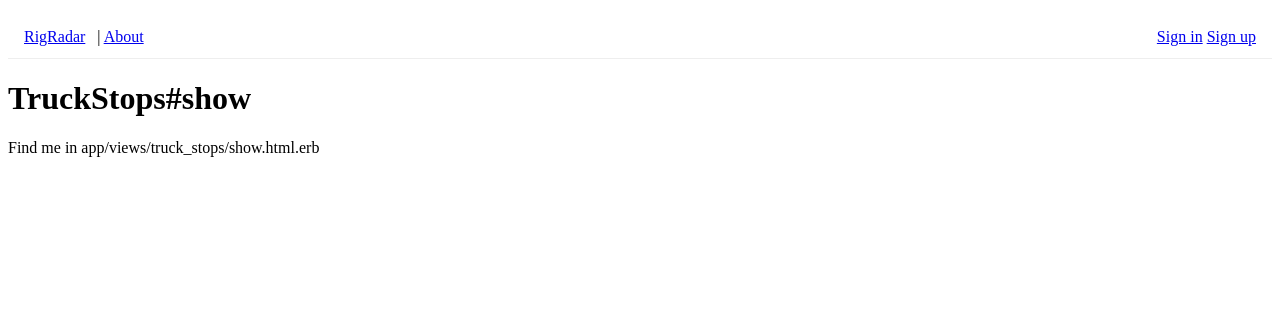
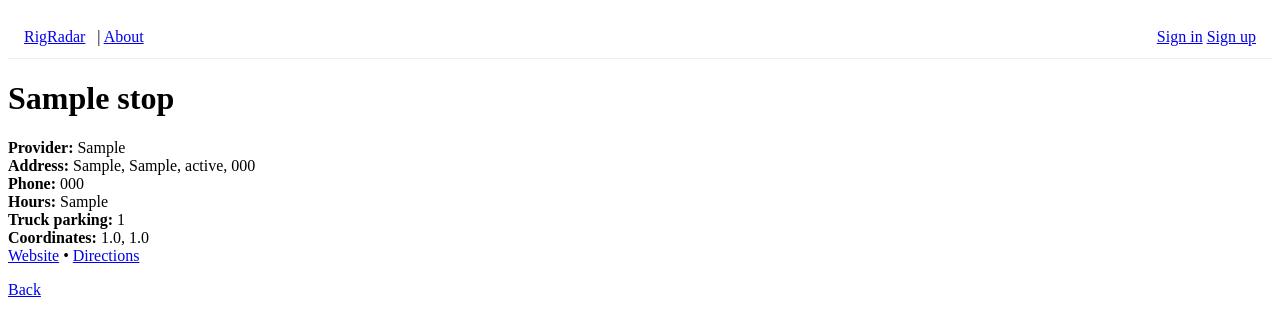
Before and after one commit to melhelow/RigRadar, a Rails app: page /truck_stops/1 in a window 1280 px wide. Shown: the top 336 px of the page. Run offline with Rails 7, Linux system fonts and the light colour scheme; tables that the repository leaves empty hold one stand-in row (values such as "Sample post"); some libraries are stand-ins or nearby versions.

Commit message:
truck view show

```diff
--- a/app/views/truck_stops/show.html.erb
+++ b/app/views/truck_stops/show.html.erb
@@ -1,2 +1,27 @@
-<h1>TruckStops#show</h1>
-<p>Find me in app/views/truck_stops/show.html.erb</p>
+<h1><%= @truck_stop.name %></h1>
+
+<p>
+  <% if @truck_stop.provider.present? %>
+    <strong>Provider:</strong> <%= @truck_stop.provider %><br>
+  <% end %>
+  <strong>Address:</strong>
+  <%= [@truck_stop.street, @truck_stop.city, @truck_stop.state, @truck_stop.zip_code].compact.join(", ") %><br>
+  <% if @truck_stop.phone.present? %>
+    <strong>Phone:</strong> <%= @truck_stop.phone %><br>
+  <% end %>
+  <% if @truck_stop.opening_hours.present? %>
+    <strong>Hours:</strong> <%= @truck_stop.opening_hours %><br>
+  <% end %>
+  <% if @truck_stop.parking_truck.present? %>
+    <strong>Truck parking:</strong> <%= @truck_stop.parking_truck %><br>
+  <% end %>
+  <strong>Coordinates:</strong> <%= @truck_stop.latitude %>, <%= @truck_stop.longitude %><br>
+  <% if @truck_stop.website.present? %>
+    <a href="<%= @truck_stop.website %>" target="_blank" rel="noopener">Website</a> •
+  <% end %>
+  <% if @truck_stop.direction_url.present? %>
+    <a href="<%= @truck_stop.direction_url %>" target="_blank" rel="noopener">Directions</a>
+  <% end %>
+</p>
+
+<p><%= link_to "Back", truck_stops_path %></p>
```
